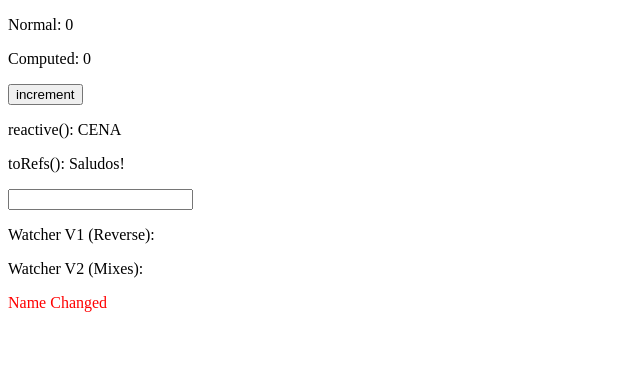
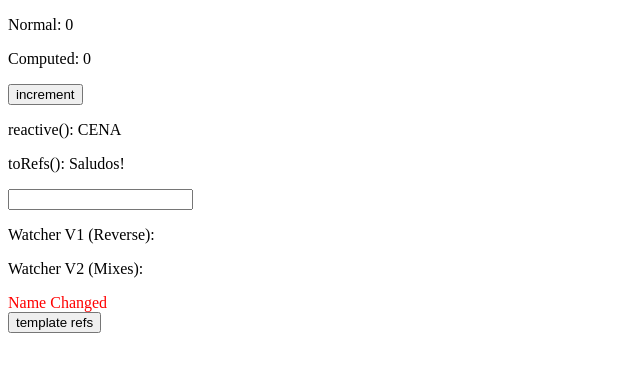
Before and after one commit to gabrielmoris/vue-mastery, a Vue app in the folder composition-api/: page / in a window 1280 px wide. Shown: the top 372 px of the page, without its empty margins (0-640 px from the left). Built offline with nearby package versions, Linux system fonts and the light colour scheme.

Commit message:
template reference

```diff
--- a/composition-api/src/App.vue
+++ b/composition-api/src/App.vue
@@ -9,6 +9,7 @@
     <p>Watcher V1 (Reverse): {{ reversed }}</p>
     <p>Watcher V2 (Mixes): {{ mixed }}</p>
     <AppAlert :user="user" />
+    <button type="button" ref="btn">template refs</button>
   </div>
 </template>
 
@@ -29,12 +30,19 @@
   components: { AppAlert },
   //after the name we put all the logic in the setup()
   setup() {
+    // The setup is create before "this" exists
+    //To use template Refs I do this and the variable must have the same name as the ref in template
+    // The rest of it is handled by vue, But i Can accsss only after the component is mounted()
+    const btn = ref(null);
     //lifecycle functions
     onBeforeMount(() => {
       console.log("onBeforeMount!");
     });
     onMounted(() => {
       console.log("onMounted!");
+      btn.value.addEventListener("click", () => {
+        alert("Clicked!");
+      });
     });
 
     //User logic, I can separate now the functions and put then together with the data
@@ -90,6 +98,7 @@
       reversed,
       mixed,
       double,
+      btn,
     };
   },
 };
```
